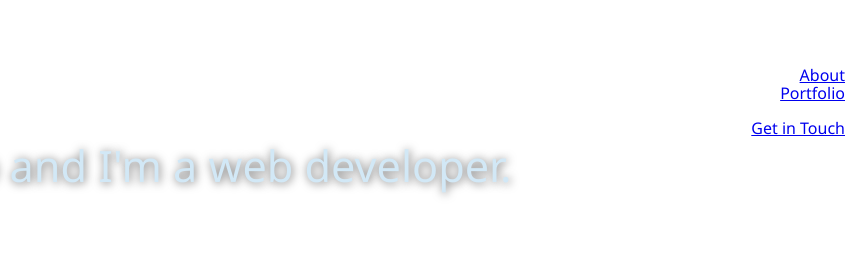
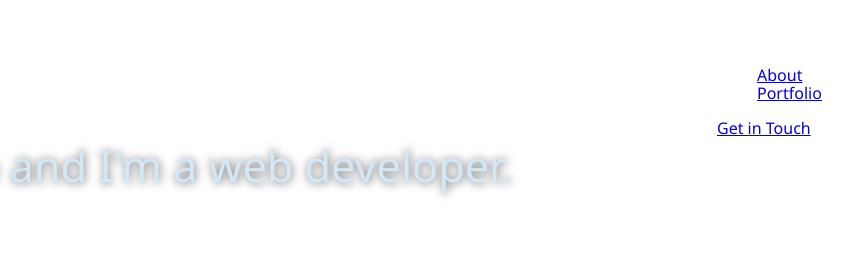
Before and after one commit to calebdcavazos/portfolio, a website: page app/index.html in a window 1280 px wide. Shown: the top 280 px of the page, 435-1280 px from the left. Drawn offline with Linux system fonts and the light colour scheme.

Commit message:
continued to style the header

```diff
--- a/app/assets/styles/modules/_hero.css
+++ b/app/assets/styles/modules/_hero.css
@@ -1,8 +1,7 @@
 .hero {
     position: relative;
-}
 
-.hero__text-content {
+    &__text-content {
         position: absolute;
         top: 37%;
         left: 14%;
@@ -15,3 +14,4 @@
         }
 
     }
+}
--- a/app/assets/styles/modules/_main-menu.css
+++ b/app/assets/styles/modules/_main-menu.css
@@ -1,8 +1,8 @@
 .main-menu {
-    position: fixed;
+    position: absolute;
+    width: 100%;
     top: 50px;
     left: 90%;
-    text-align: right;
     z-index: 2;
 
     ul {
--- a/app/index.html
+++ b/app/index.html
@@ -13,11 +13,13 @@
         <!-- Menu -->
 
         <div class="main-menu">
-            <ul>
-                <li><a href="#">About</a></li>
-                <li><a href="#">Portfolio</a></li>
-            </ul>
-            <a href="#">Get in Touch</a>
+            <div class="wrapper">
+                <ul>
+                    <li><a href="#">About</a></li>
+                    <li><a href="#">Portfolio</a></li>
+                </ul>
+                <a href="#">Get in Touch</a>
+            </div>
         </div>
 
         <!-- Hero Section -->
--- a/app/temp/styles/style.css
+++ b/app/temp/styles/style.css
@@ -378,10 +378,9 @@ img {
         }
 
 .main-menu {
-    position: fixed;
+    position: absolute;
     top: 50px;
     left: 90%;
-    text-align: right;
     z-index: 2;
 
 }
--- a/gulpfile.js
+++ b/gulpfile.js
@@ -4,7 +4,8 @@ postcss = require('gulp-postcss'),
 autoprefixer = require('autoprefixer'),
 cssvars = require('postcss-simple-vars'),
 nested = require('postcss-nested'),
-cssimport = require('postcss-import');
+cssimport = require('postcss-import'),
+hexrgba = require('postcss-hexrgba');
 
 
 // define often reused variables
@@ -27,7 +28,7 @@ function js(done) {
 
 function css(done) {
     gulp.src(main_style)
-    .pipe(postcss([cssimport, cssvars, nested, autoprefixer]))
+    .pipe(postcss([cssImport, cssvars, nested, hexrgba, autoprefixer]))
     .pipe(gulp.dest(temp_styles));
     done();
 }
--- a/package.json
+++ b/package.json
@@ -10,6 +10,7 @@
     "gulp": "^4.0.0",
     "gulp-postcss": "^8.0.0",
     "gulp-watch": "^5.0.1",
+    "postcss-hexrgba": "^1.0.1",
     "postcss-import": "^12.0.1",
     "postcss-nested": "^4.1.1",
     "postcss-simple-vars": "^5.0.1"
```
Also changed, not shown: 1 other file. Lines whose indentation alone changed are shown as unchanged.
